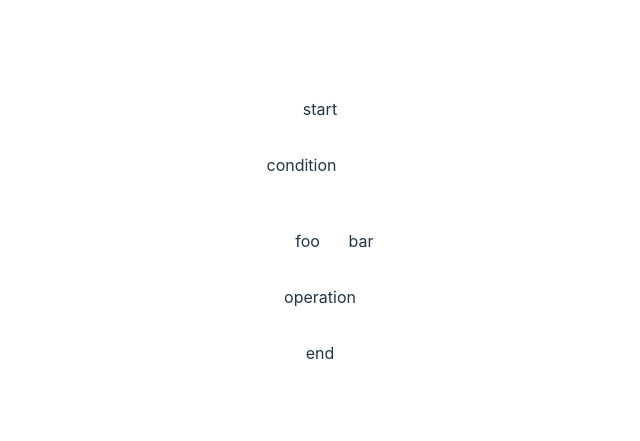
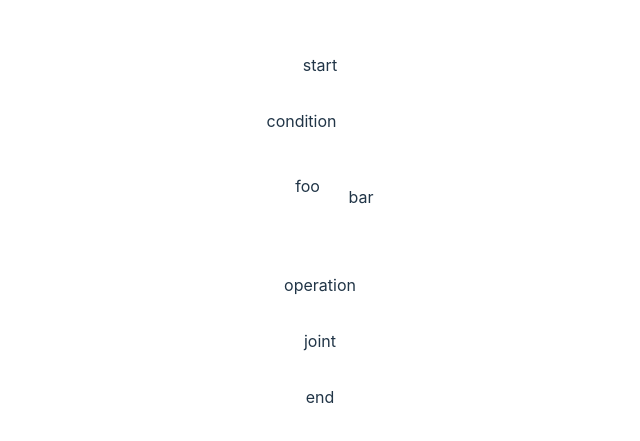
Before and after one commit to dhythm/react-flow-chart, a React (Vite) app: page / in a window 1280 px wide. Shown: the part 169-610 px from the top of the page, without its empty margins (320-960 px from the left). Built offline with nearby package versions, Linux system fonts and the light colour scheme.

Commit message:
feat: implement Steps and ConditionStep

```diff
--- a/src/components/ConditionStep.tsx
+++ b/src/components/ConditionStep.tsx
@@ -1,3 +1,4 @@
+import styled from "@emotion/styled";
 import { HorizontalContainer } from "./HorizontalContainer";
 import { HorizontalLine } from "./HorizontalLine";
 import { SharpCurve } from "./SharpCurve";
@@ -17,12 +18,23 @@ export const ConditionStep: React.FC<{
         </HorizontalContainer>
         <VerticalLine />
         <>foo</>
+        <VerticalLine />
+        <BottomLine />
       </VerticalContainer>
       <VerticalContainer>
         <SharpCurve />
         <VerticalLine />
         <>bar</>
+        <VerticalLine />
       </VerticalContainer>
     </HorizontalContainer>
   );
 };
+
+const BottomLine = styled.div<{ color?: string }>`
+  position: relative;
+  right: 0;
+  left: 21px;
+  height: 2px;
+  background-color: #ffffff;
+`;
--- a/src/components/Steps.tsx
+++ b/src/components/Steps.tsx
@@ -1,5 +1,4 @@
 import React from "react";
-import { preprocess } from "zod";
 import { VerticalLine } from "./VerticalLine";
 import { Step } from "./Step";
 
@@ -14,18 +13,25 @@ export const Steps: React.FC = () => {
       id: "b1a277ed-7355-4709-8587-2a4099b90d65",
       type: "condition",
       prevStepId: "a1a277ed-7355-4709-8587-2a4099b90d65",
-      nextStepId: "7dfd1906-e78e-425c-9394-d1e3832d04f9",
+      nextStepId: "ddabf2f9-3e11-47f4-b49e-f28de109246d",
+      jointStepId: "ddabf2f9-3e11-47f4-b49e-f28de109246d",
     },
     {
       id: "67491270-169e-4b0f-aad6-3ad9e1985a23",
       type: "operation",
       prevStepId: "b1a277ed-7355-4709-8587-2a4099b90d65",
+      nextStepId: "ddabf2f9-3e11-47f4-b49e-f28de109246d",
+    },
+    {
+      id: "ddabf2f9-3e11-47f4-b49e-f28de109246d",
+      type: "joint",
+      prevStepId: "67491270-169e-4b0f-aad6-3ad9e1985a23",
       nextStepId: "7dfd1906-e78e-425c-9394-d1e3832d04f9",
     },
     {
       id: "7dfd1906-e78e-425c-9394-d1e3832d04f9",
       type: "end",
-      prevStepId: "67491270-169e-4b0f-aad6-3ad9e1985a23",
+      prevStepId: "ddabf2f9-3e11-47f4-b49e-f28de109246d",
     },
   ];
   const stepComponents: React.ReactNode[] = [];
```
